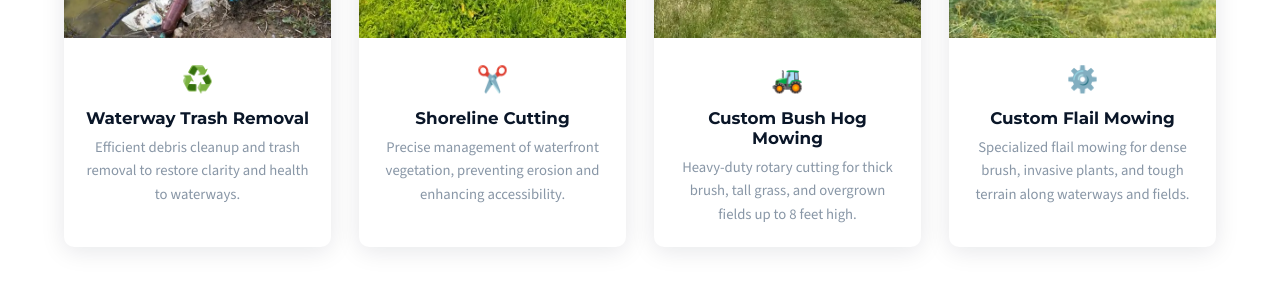
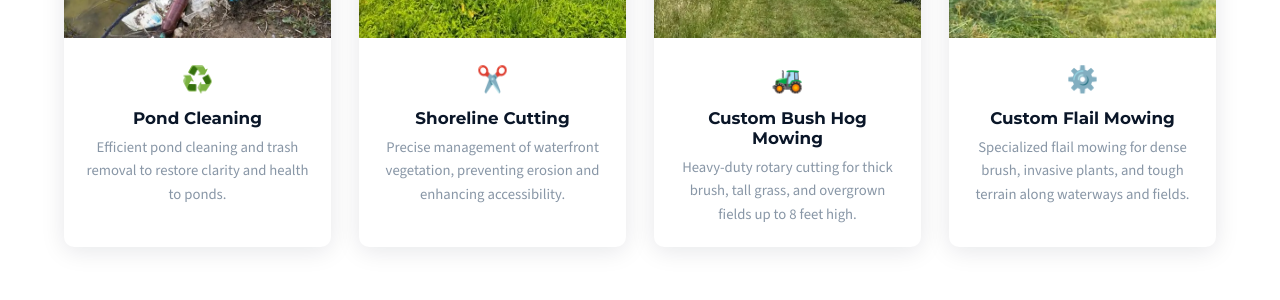
Before and after one commit to JimmyFlame77/Legacy-Waters, a Jekyll site: the page built from index.html, in a window 1280 px wide and 900 px high, scrolled down 2202 px. Shown: the part 152-452 px from the top of the window. Built offline with Jekyll 4.4.1, drawn with Linux system fonts in a browser that asks for light colours.

Commit message:
Pond cleaning page added

```diff
--- a/_data/services.yml
+++ b/_data/services.yml
@@ -38,11 +38,11 @@
     - "/images/waterway-clean-1.webp"
     - "/images/waterway-clean-2.webp"
 
-- slug: "trash-removal"
-  title: "Waterway Trash Removal"
-  url: "/trash-removal/"
+- slug: "pond-cleaning"
+  title: "Pond Cleaning"
+  url: "/pond-cleaning/"
   icon: "♻️"
-  short_description: "Efficient debris cleanup and trash removal to restore clarity and health to waterways."
+  short_description: "Efficient pond cleaning and trash removal to restore clarity and health to ponds."
   image: "/images/trash-removal-1.webp"
   images:
     - "/images/trash-removal-1.webp"
```
Also changed, not shown: pond-cleaning.html (added, +50 -0 lines).
